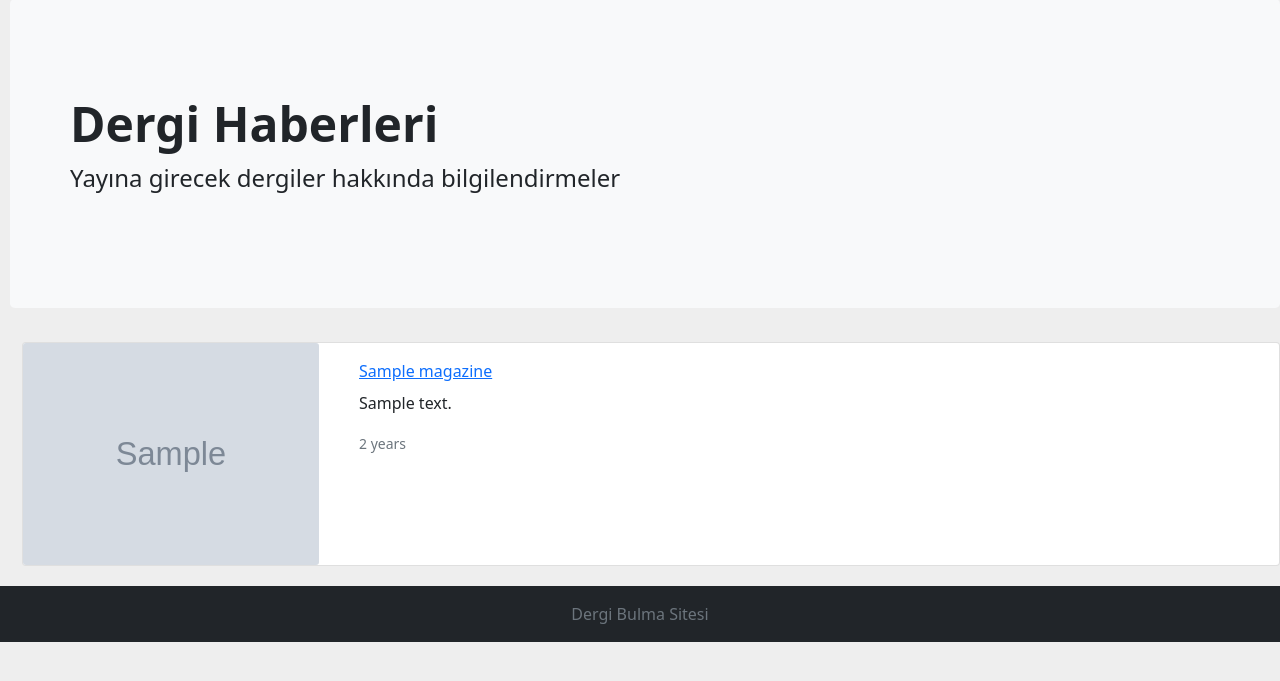
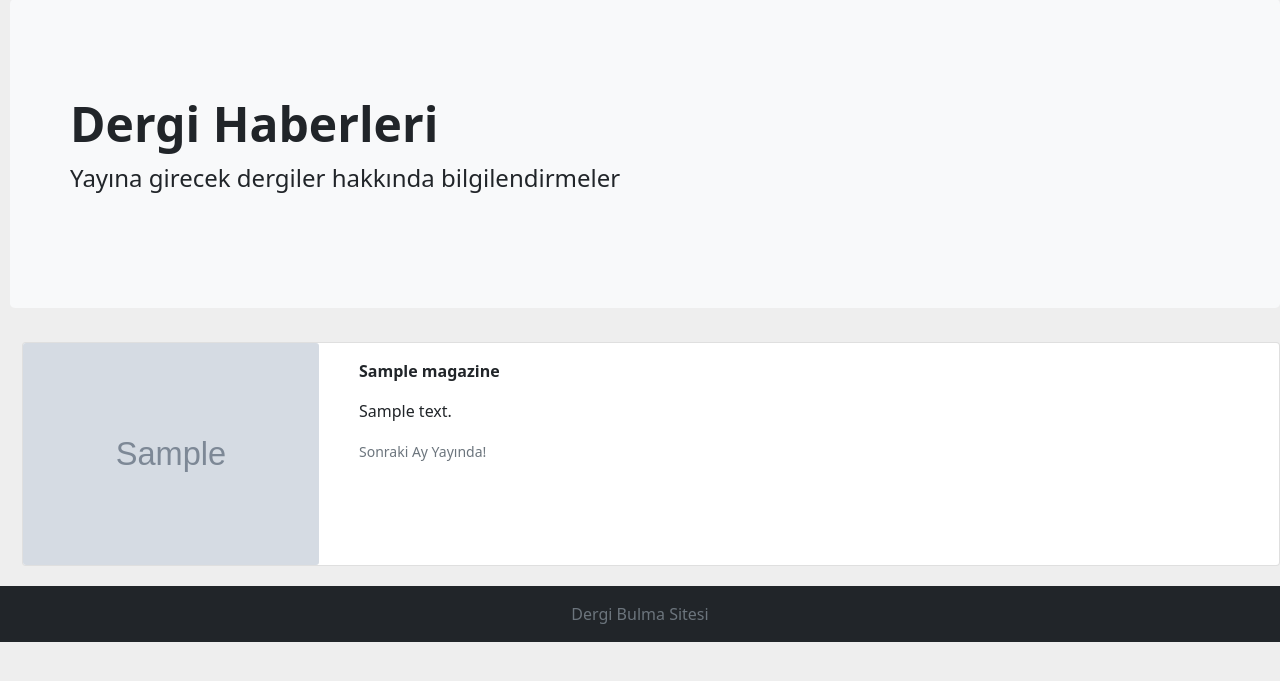
Before and after one commit to fatihBicgi/magazine_website, a Django app: page /news in a window 1280 px wide. Shown: the part 55-736 px from the top of the page. Run offline with Django 4.2, Linux system fonts and the light colour scheme; tables that the repository leaves empty hold one stand-in row (values such as "Sample post"); grey boxes marked "Sample" are stand-in pictures; some libraries are stand-ins or nearby versions.

Commit message:
news page is done

```diff
--- a/templates/pages/news.html
+++ b/templates/pages/news.html
@@ -24,12 +24,12 @@
           <div class="col-md-9">
               <div class="card-body">
                   <div class="card-title">
-                    <a href="{% url 'detail' magazine.id %}">{{ magazine.name }}</a>
+                    <p class="fw-bold">{{ magazine.name }}</p>
                   </div>
                   <p class="card-text">
                     {{ magazine.description }}                    </p>
                   <p class="card-text">
-                      <small class="text-muted">{{ magazine.created_date | timesince }}</small>
+                      <small class="text-muted">Sonraki Ay Yayında!</small>
                   </p>
               </div>
           </div>
```
